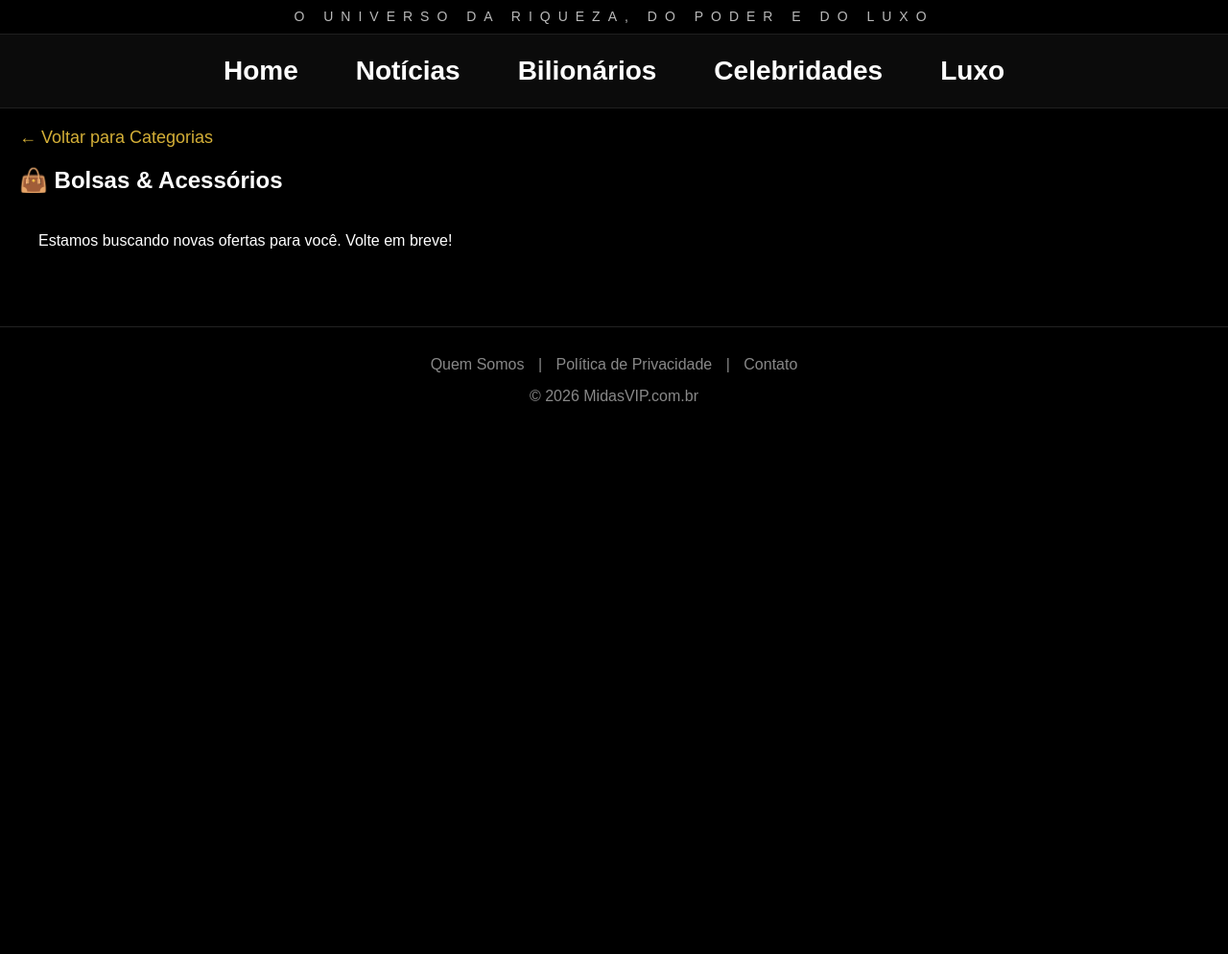
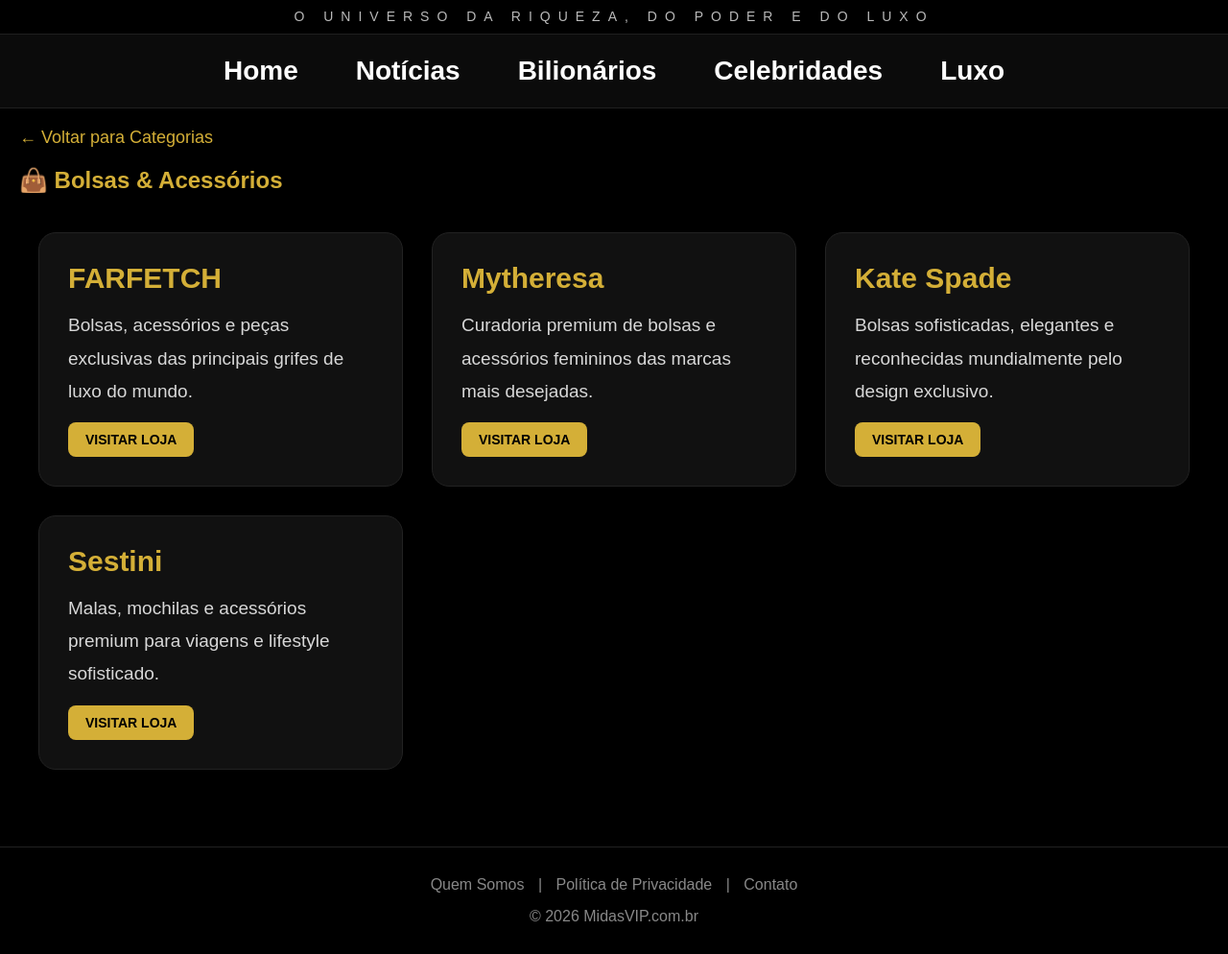
Before and after one commit to roney-midasvip/midasvip, a Flask app: page /bolsas in a window 1280 px wide. Shown: the part 384-1378 px from the top of the page at 96% size. Before the commit the page ends 802 px from the top, so only its background shows below. Run offline with Flask 3, Linux system fonts and the light colour scheme; data that the repository does not hold is empty.

Commit message:
Update bolsas.html

```diff
--- a/templates/bolsas.html
+++ b/templates/bolsas.html
@@ -7,47 +7,67 @@
 <div style="max-width: 1400px; margin: 20px auto; padding: 0 20px;">
 
     <a href="/midasvip-select"
-       style="color: #d4af37; text-decoration: none; font-size: 18px; display: inline-block; margin-bottom: 20px;">
-        ← Voltar para Categorias
+       style="color:#d4af37;text-decoration:none;font-size:18px;display:inline-block;margin-bottom:20px;">
+       ← Voltar para Categorias
     </a>
 
-    <h2>👜 Bolsas & Acessórios</h2>
+    <h2 style="color:#d4af37;margin-bottom:30px;">
+        👜 Bolsas & Acessórios
+    </h2>
 
     <div class="grid">
 
-        {% for item in produtos %}
+        <div class="card">
+            <h3>FARFETCH</h3>
+            <p>
+                Bolsas, acessórios e peças exclusivas das principais
+                grifes de luxo do mundo.
+            </p>
+            <a href="https://www.farfetch.com/br/shopping/women/bags-purses-1/items.aspx"
+               target="_blank"
+               class="btn">
+               VISITAR LOJA
+            </a>
+        </div>
 
         <div class="card">
-
-            {% if item.images %}
-            <img src="{{ item.images[0].url }}"
-                 alt="{{ item.name }}"
-                 style="width:100%; max-height:250px; object-fit:contain;">
-            {% endif %}
-
-            <h3>{{ item.name }}</h3>
-
-            {% if item.options and item.options[0].pricing %}
+            <h3>Mytheresa</h3>
             <p>
-                <strong>
-                    R$ {{ "%.2f"|format(item.options[0].pricing[0].price) }}
-                </strong>
+                Curadoria premium de bolsas e acessórios femininos
+                das marcas mais desejadas.
             </p>
-            {% endif %}
-
-            <a href="{{ item.url }}"
+            <a href="https://www.mytheresa.com"
                target="_blank"
                class="btn">
-               VER DETALHES
+               VISITAR LOJA
             </a>
-
         </div>
 
-        {% else %}
+        <div class="card">
+            <h3>Kate Spade</h3>
+            <p>
+                Bolsas sofisticadas, elegantes e reconhecidas
+                mundialmente pelo design exclusivo.
+            </p>
+            <a href="https://www.katespade.com"
+               target="_blank"
+               class="btn">
+               VISITAR LOJA
+            </a>
+        </div>
 
-        <p>Estamos buscando novas ofertas para você. Volte em breve!</p>
-
-        {% endfor %}
+        <div class="card">
+            <h3>Sestini</h3>
+            <p>
+                Malas, mochilas e acessórios premium para viagens
+                e lifestyle sofisticado.
+            </p>
+            <a href="https://www.sestini.com.br"
+               target="_blank"
+               class="btn">
+               VISITAR LOJA
+            </a>
+        </div>
 
     </div>
 
```
